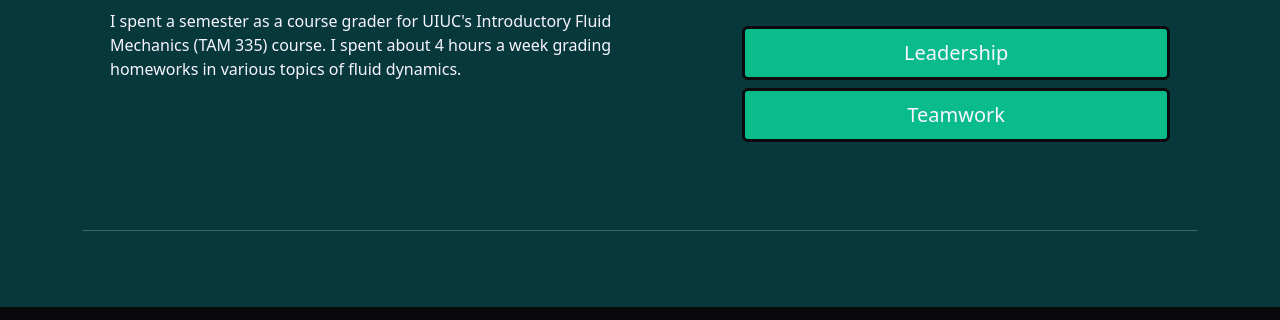
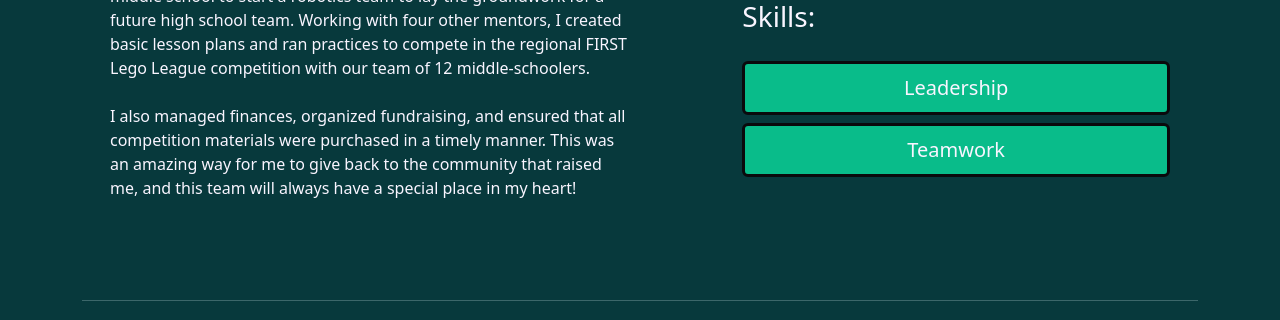
Before and after one commit to apark6514/Portfolio, a website: page experience.html in a window 1280 px wide. Shown: the part 2413-2733 px from the top of the page. Drawn offline with nearby package versions, Linux system fonts and the light colour scheme.

Commit message:
Edited experience.

```diff
--- a/experience.html
+++ b/experience.html
@@ -134,7 +134,7 @@
                         <h3 class="mb-0" style="color:#D7E0E0">Robotics Team Mentor</h3>
                         <h4 style="color:#D7E0E0">October 2022 - May 2023</h4>
 
-                        <p class="text-light my-3">I spent a semester as a course grader for UIUC's Introductory Fluid Mechanics (TAM 335) course. I spent about 4 hours a week grading homeworks in various topics of fluid dynamics.</p>
+                        <p class="text-light my-3">During my senior year of high school, I reached out to my former middle school to start a robotics team to lay the groundwork for a future high school team. Working with four other mentors, I created basic lesson plans and ran practices to compete in the regional FIRST Lego League competition with our team of 12 middle-schoolers. <br><br>I also managed finances, organized fundraising, and ensured that all competition materials were purchased in a timely manner. This was an amazing way for me to give back to the community that raised me, and this team will always have a special place in my heart!</p>
                     </div>
                     <div class="d-flex flex-column col-lg-5 text-start">
                         <div class="row d-flex flex-column w-100 align-items-center rounded">
```
